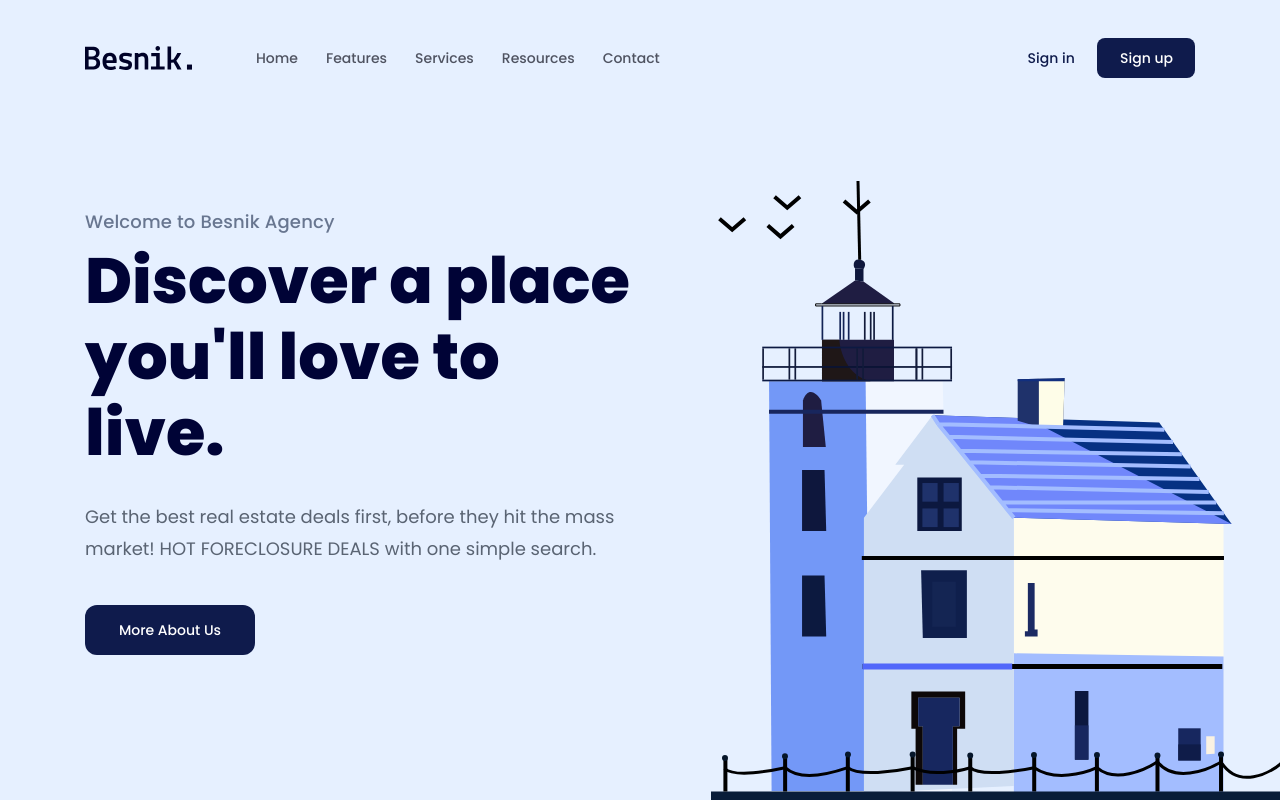
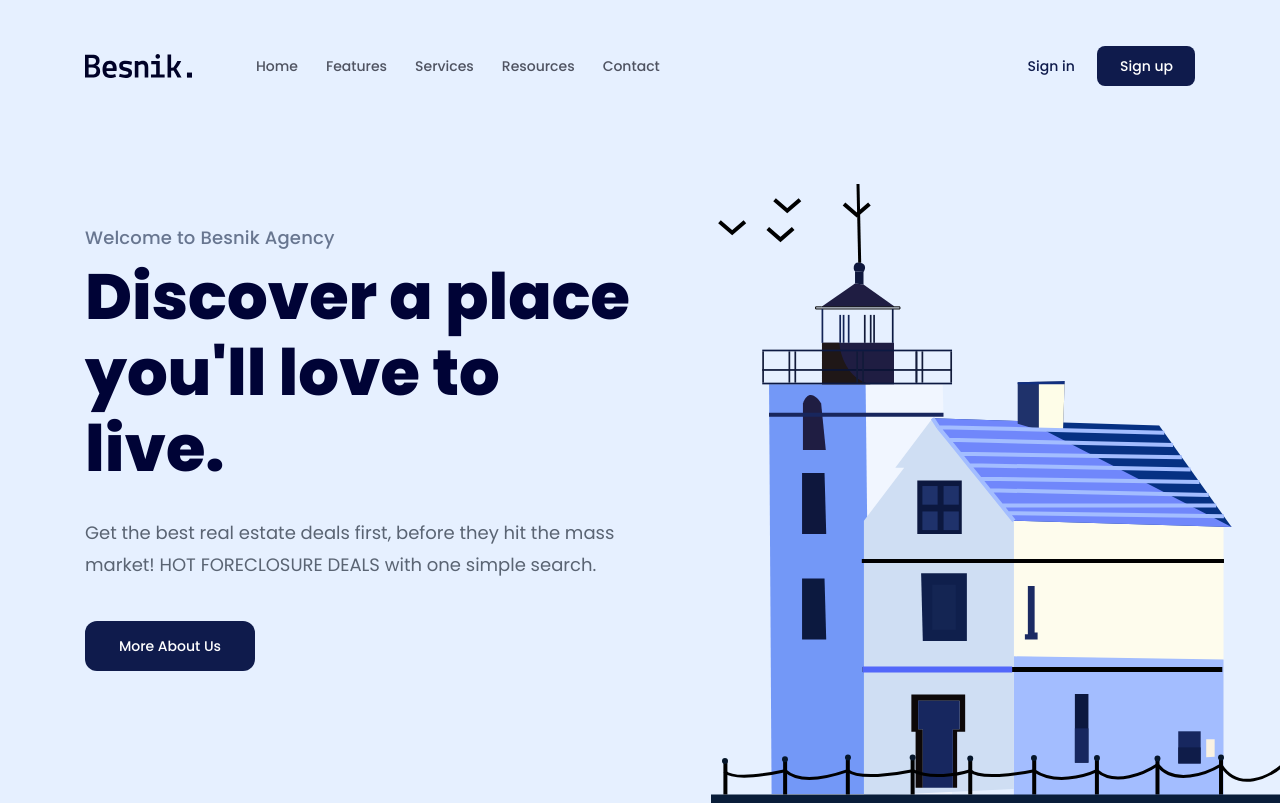
Before and after one commit to Pandaa11399/f8-htmlcsspro-01, a plain HTML site: page index.html in a window 1280 px wide. Shown: the top 805 px of the page. Drawn offline with Linux system fonts and the light colour scheme.

Commit message:
Fix anchor navbar

```diff
--- a/assets/css/styles.css
+++ b/assets/css/styles.css
@@ -55,13 +55,17 @@ a {
 }
 
 /* ==========Header========== */
-/* ==========Navbar========== */
 .header {
-  position: relative;
+  position: sticky;
+  z-index: 1;
+  top: -26px;
   background-color: #e6f0ff;
-  height: 100vh;
 }
 
+.actions {
+  padding: 8px 0;
+}
+/* ==========Navbar========== */
 .navbar {
   display: flex;
   align-items: center;
@@ -105,8 +109,16 @@ a {
 }
 
 /* ==========Hero========== */
+.header-hero {
+  position: relative;
+  top: -91px;
+  background-color: #e6f0ff;
+  height: 100vh;
+  padding-top: 130px;
+}
+
 .hero {
-  margin-top: 130px;
+  margin-top: 91px;
 }
 
 .hero .info {
--- a/index.html
+++ b/index.html
@@ -31,7 +31,12 @@
               <a href="#!" class="btn actions-btn">Sign up</a>
             </div>
           </nav>
-          <!-- Hero -->
+
+        </div>
+      </header>
+      <!-- ==========Hero========== -->
+      <div class="header-hero">
+        <div class="content">
           <div class="hero">
             <div class="info">
               <p class="sub-title">Welcome to Besnik Agency</p>
@@ -49,7 +54,7 @@
             />
           </div>
         </div>
-      </header>
+      </div>
       <!-- ==========Clients========== -->
       <div class="clients">
         <div class="content">
```
